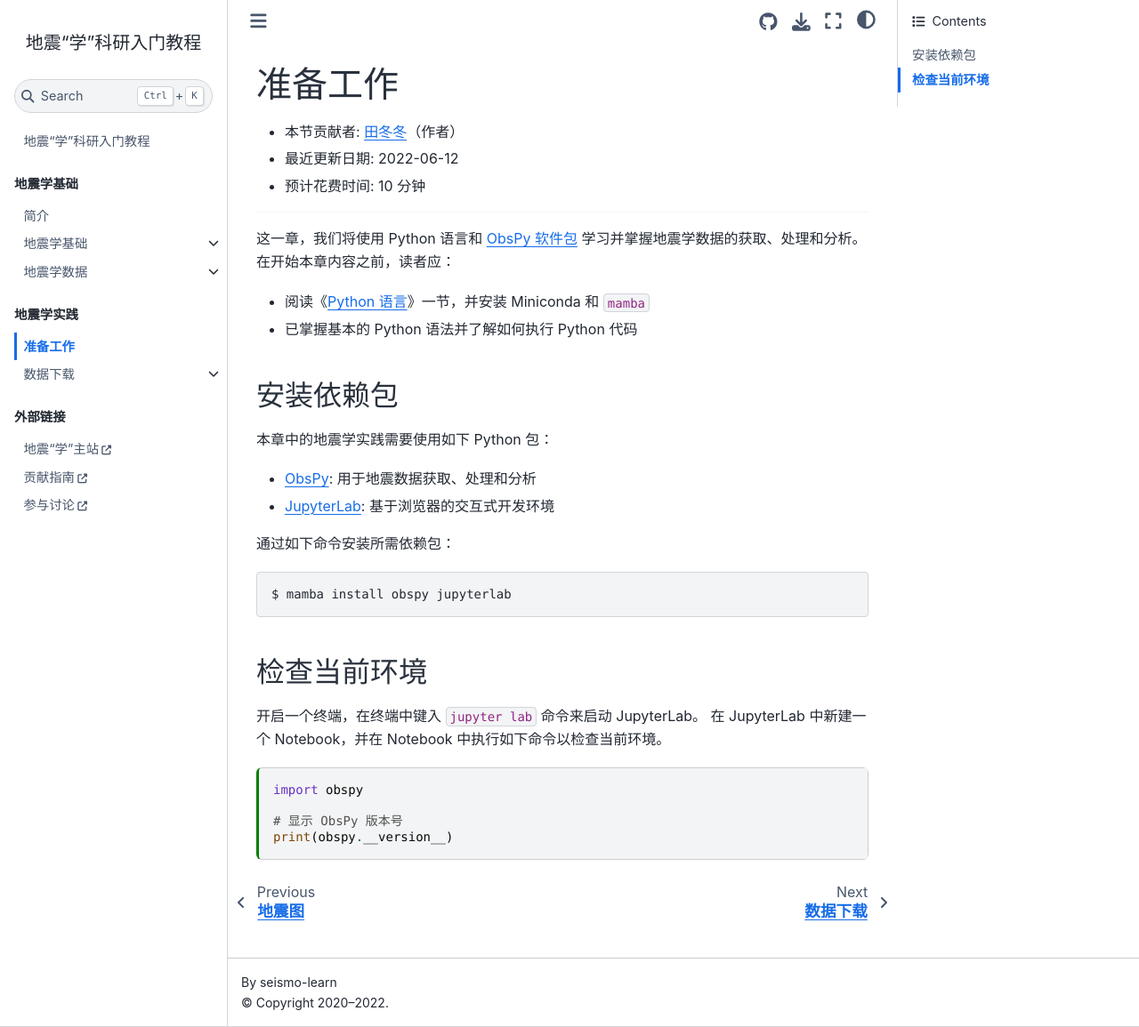
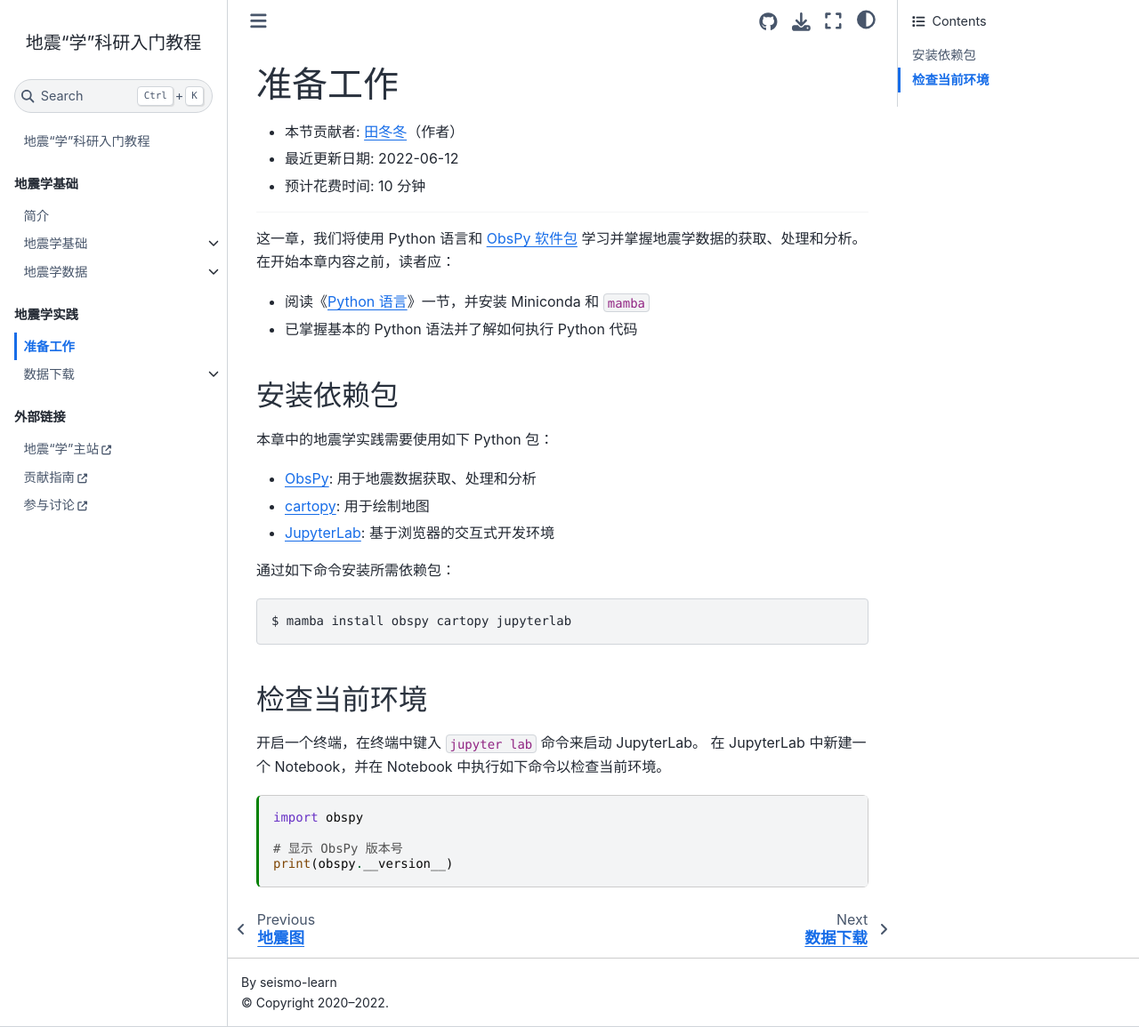
Before and after one commit to seismo-learn/seismology101, a Jupyter Book: the page built from source/exercises/prerequisite.md, in a window 1280 px wide and 1155 px high. Shown: the whole window at 89% size. Built offline with Jupyter Book 1.0.4 settings and Sphinx 7.4.7 and the Sphinx Book theme 1.1.4, drawn with Linux system fonts in a browser that asks for light colours; pages that are not in the unit, such as notebooks, are missing from menus.

Commit message:
Need to install cartopy
ObsPy needs cartopy

````diff
--- a/source/exercises/prerequisite.md
+++ b/source/exercises/prerequisite.md
@@ -30,12 +30,13 @@ kernelspec:
 本章中的地震学实践需要使用如下 Python 包：
 
 - [ObsPy](https://docs.obspy.org/): 用于地震数据获取、处理和分析
+- [cartopy](https://scitools.org.uk/cartopy/): 用于绘制地图
 - [JupyterLab](https://jupyterlab.readthedocs.io/): 基于浏览器的交互式开发环境
 
 通过如下命令安装所需依赖包：
 
 ```
-$ mamba install obspy jupyterlab
+$ mamba install obspy cartopy jupyterlab
 ```
 
 ## 检查当前环境
````
